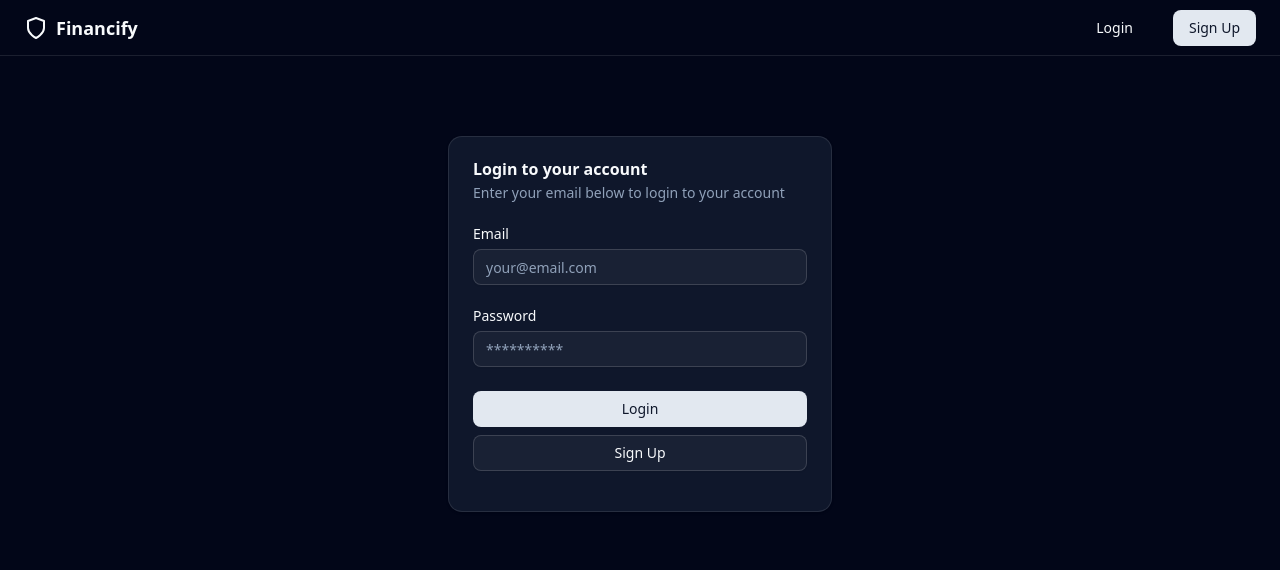
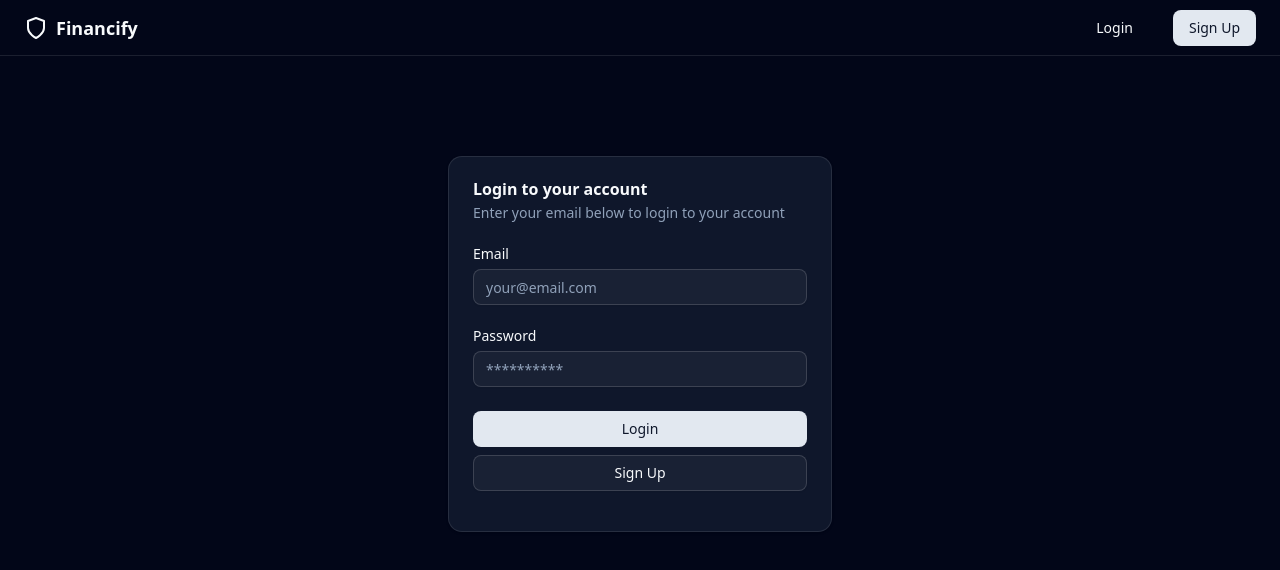
Before and after one commit to luizpoderoso/financify, a Next.js app: page /login in a window 1280 px wide. Shown: the top 570 px of the page. Built offline with nearby package versions, Linux system fonts and the light colour scheme; no server answers.

Commit message:
fix: some paddings adjusted

```diff
--- a/src/app/login/page.tsx
+++ b/src/app/login/page.tsx
@@ -35,7 +35,7 @@ export default function Login() {
   const [state, formAction] = useActionState(logIn, initialState);
 
   return (
-    <form action={formAction} className="px-3 flex justify-center py-20">
+    <form action={formAction} className="px-3 flex justify-center pt-25 py-20">
       <Card className="w-full max-w-sm">
         <CardHeader>
           <CardTitle>Login to your account</CardTitle>
--- a/src/app/profile/dashboard/page.tsx
+++ b/src/app/profile/dashboard/page.tsx
@@ -20,7 +20,7 @@ export default async function Dashboard() {
   }));
 
   return (
-    <div className="px-3 flex flex-col items-center pt-10 pb-20 [&>*]:w-full [&>*]:max-w-4xl gap-10">
+    <div className="px-3 flex flex-col items-center pt-10 pb-15 [&>*]:w-full [&>*]:max-w-4xl gap-10">
       <SummaryCards transactions={formatted} />
       <DataTable columns={columns} data={formatted} />
       <AddTransactionForm />
--- a/src/app/register/page.tsx
+++ b/src/app/register/page.tsx
@@ -34,7 +34,7 @@ export default function Register() {
   const [state, formAction] = useActionState(signUp, initialState);
 
   return (
-    <form action={formAction} className="px-3 flex justify-center pt-10 pb-20">
+    <form action={formAction} className="px-3 flex justify-center pt-10 pb-10">
       <Card className="w-full max-w-sm">
         <CardHeader>
           <CardTitle className="text-2xl">Create an account</CardTitle>
```
